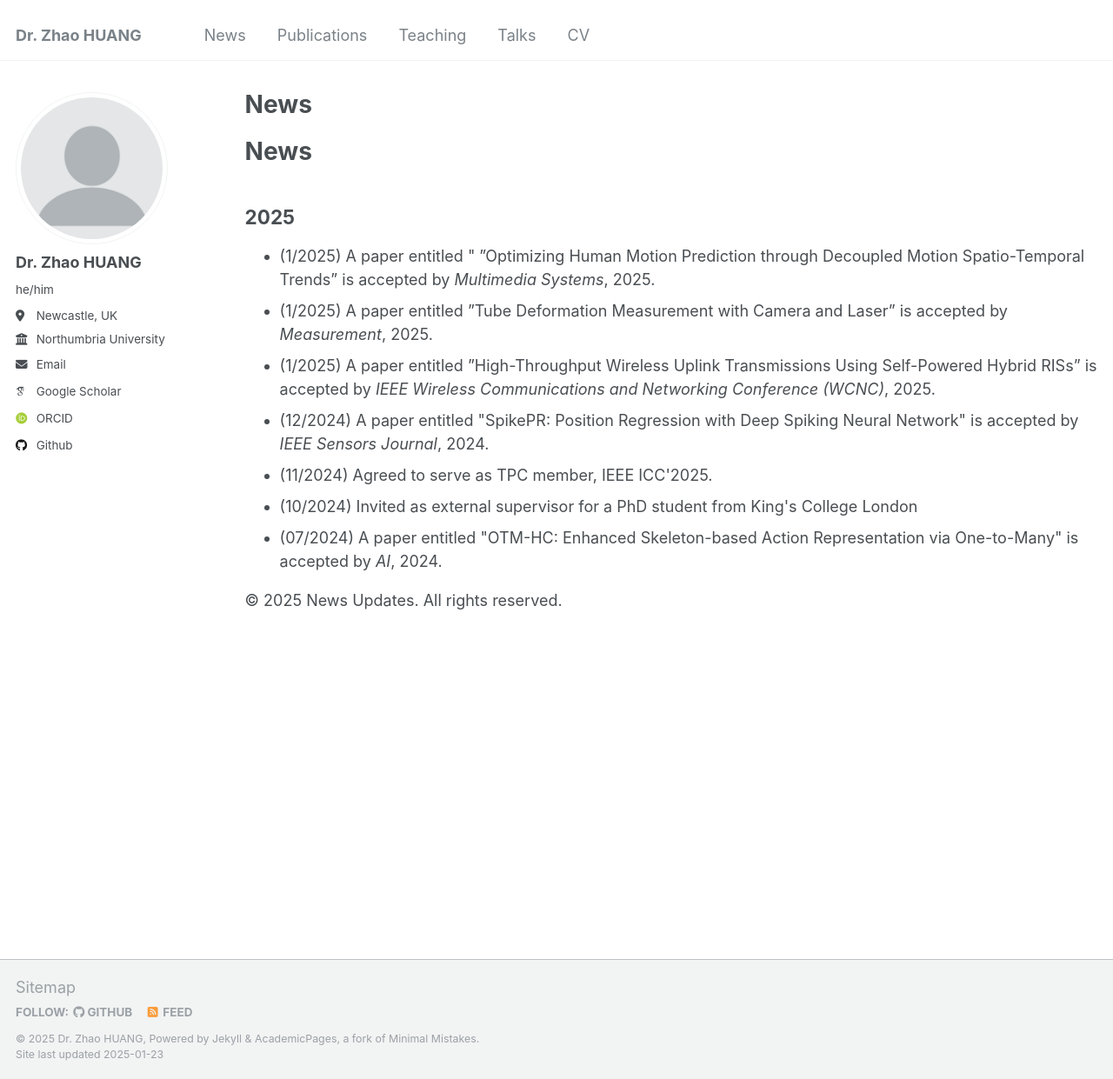
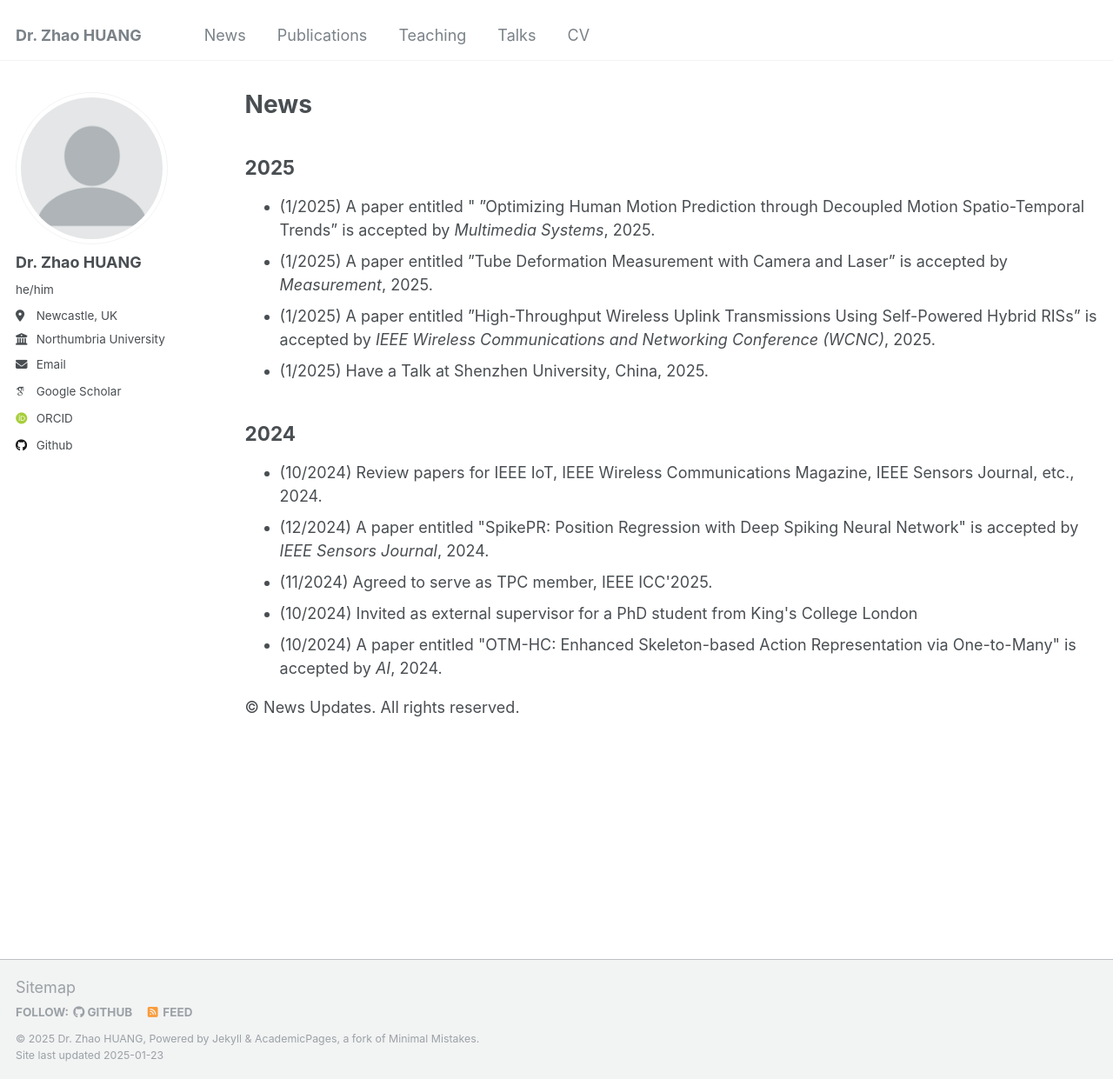
Before and after one commit to ZZ2020zz/ZZ2020zz.github.io, a Jekyll site: the page built from _pages/news.html, in a window 1280 px wide and 1241 px high. Shown: the whole window at 87% size. Built offline with Jekyll 4.4.1, drawn with Linux system fonts in a browser that asks for light colours; some web fonts are replaced.

Commit message:
Update news.html

```diff
--- a/_pages/news.html
+++ b/_pages/news.html
@@ -13,9 +13,6 @@ author_profile: true
 <p style="text-decoration: underline;"></p>
 </head>
 <body>
-    <header>
-        <h1>News</h1>
-    </header>
 
     <main>
         <section>
@@ -24,24 +21,21 @@ author_profile: true
                 <li>(1/2025) A paper entitled " ”Optimizing Human Motion Prediction through Decoupled Motion Spatio-Temporal Trends” is accepted by <em> Multimedia Systems</em>, 2025.</li>
                 <li>(1/2025) A paper entitled ”Tube Deformation Measurement with Camera and Laser” is accepted by <em> Measurement</em>, 2025.</li>
                 <li>(1/2025) A paper entitled ”High-Throughput Wireless Uplink Transmissions Using Self-Powered Hybrid RISs” is accepted by <em> IEEE Wireless Communications and Networking Conference (WCNC)</em>, 2025.</li>
-<!--                 <li>(10/2024) Teach modules:
-                    <ul>
-                        <li>KV6017: Enterprise Networks and Security, for year 3 undergraduate students</li>
-                        <li>KF7023: Computer Networks & Operating Systems, for master students</li>
-                    </ul>
-                </li> -->
-<!--                 <li>(10/2024) Review for the Journal Future Generation Computer Systems.</li> -->
+                <li>(1/2025) Have a Talk at Shenzhen University, China, 2025. </li>
+            </ul>
+            <h2>2024</h2>
+             <ul>
+                <li>(10/2024) Review papers for IEEE IoT, IEEE Wireless Communications Magazine, IEEE Sensors Journal, etc., 2024. </li>
                 <li>(12/2024) A paper entitled "SpikePR: Position Regression with Deep Spiking Neural Network" is accepted by <em>IEEE Sensors Journal</em>, 2024.</li>
                 <li>(11/2024) Agreed to serve as TPC member, IEEE ICC'2025.</li>
                 <li>(10/2024) Invited as external supervisor for a PhD student from King's College London</li>
-                <li>(07/2024) A paper entitled "OTM-HC: Enhanced Skeleton-based Action Representation via One-to-Many" is accepted by <em>AI</em>, 2024. </li>
-<!--                 <li>(03/2024) Involved in an EU project COVER - Cooperative and intelligent unmanned aerial vehicles for emergency response applications.</li> -->
+                <li>(10/2024) A paper entitled "OTM-HC: Enhanced Skeleton-based Action Representation via One-to-Many" is accepted by <em>AI</em>, 2024. </li>
             </ul>
         </section>
     </main>
 
     <footer>
-        <p>&copy; 2025 News Updates. All rights reserved.</p>
+        <p>&copy; News Updates. All rights reserved.</p>
     </footer>
 </body>
 </html>
```
